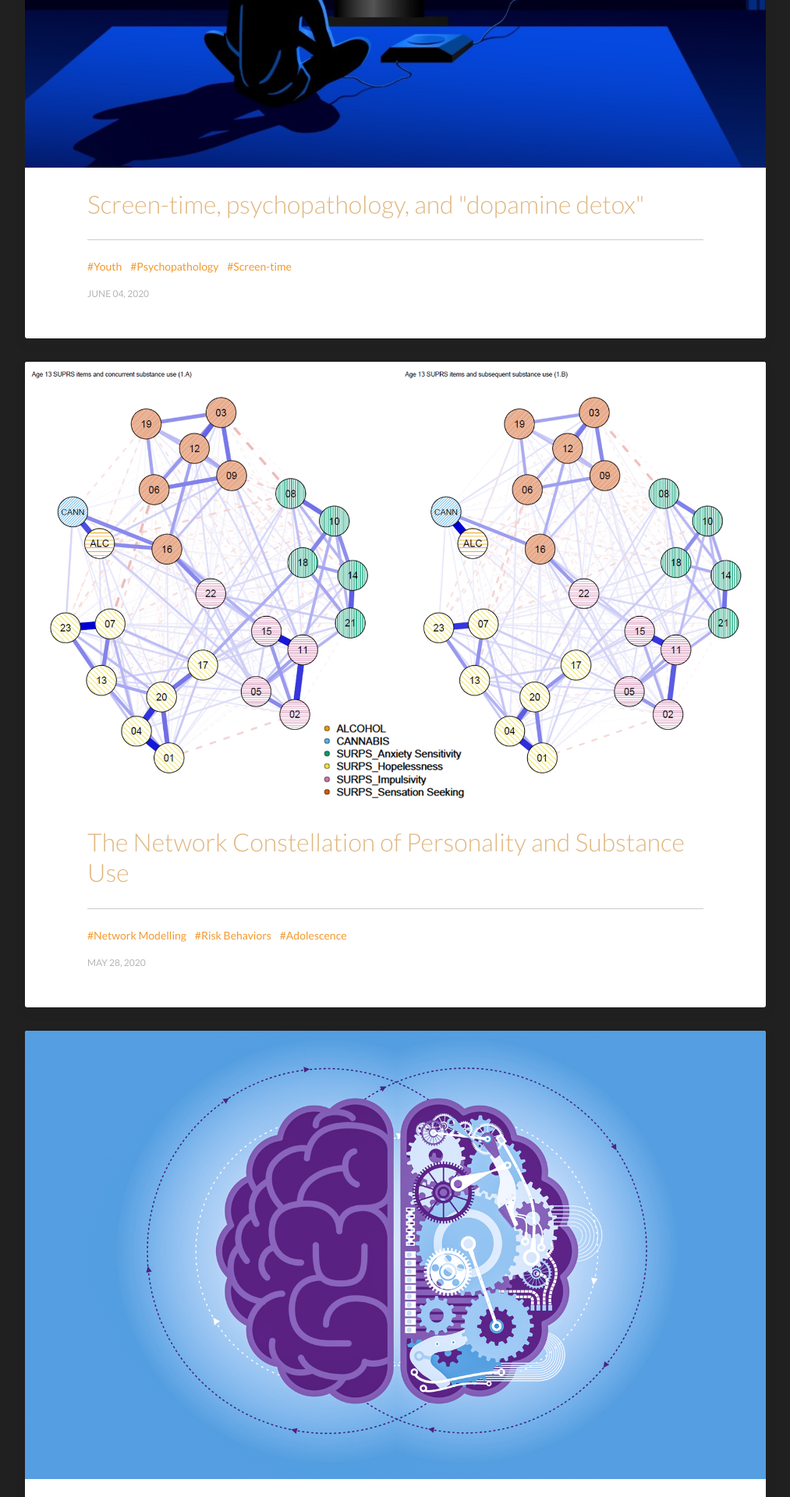
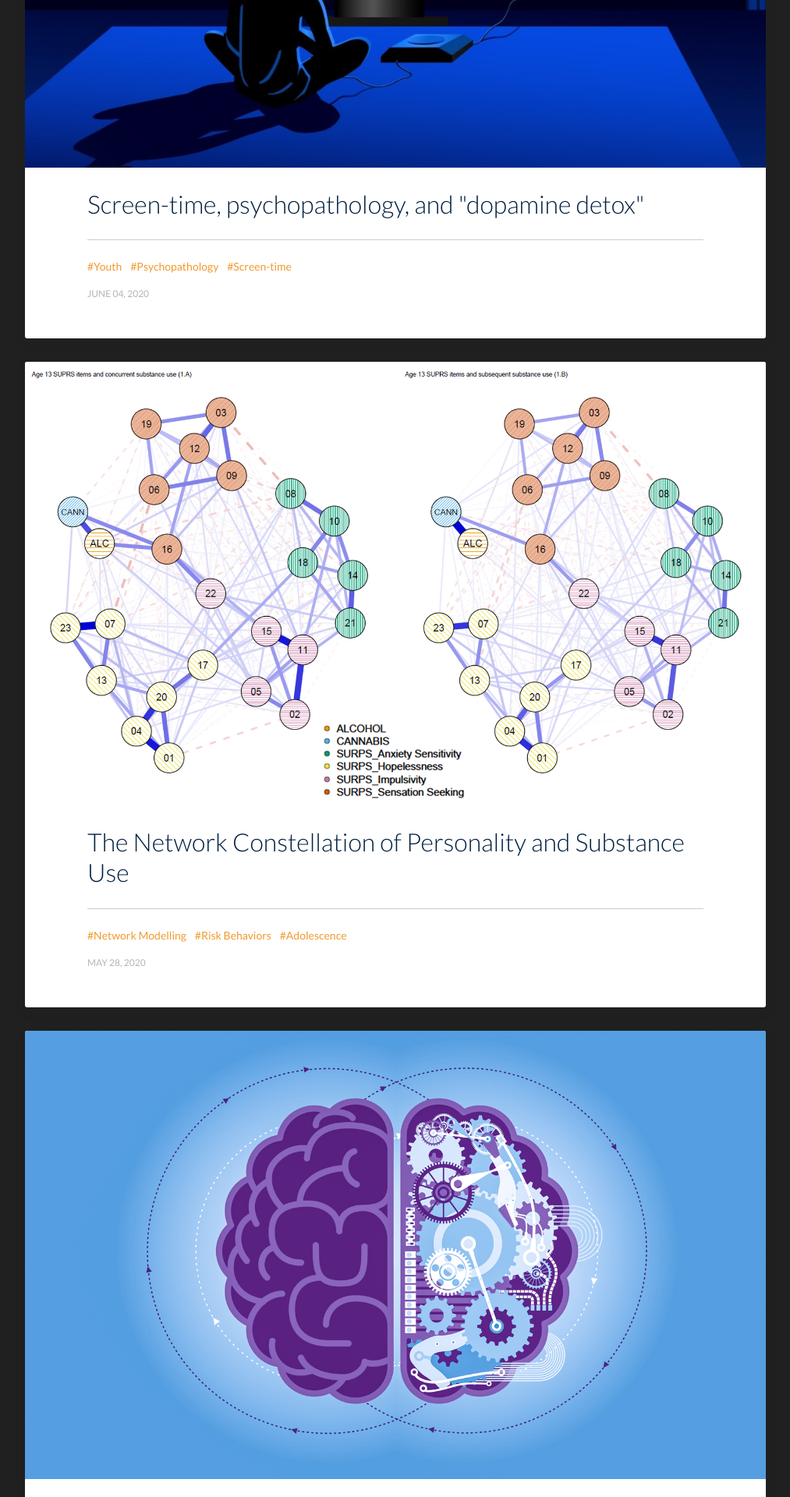
Before and after one commit to Kamran-Afzali/Kamran-Afzali.github.io, a Jekyll site: the page built from index.html, in a window 1280 px wide. Shown: the part 695-2615 px from the top of the page at 78% size, without its empty margins (133-1146 px from the left). Built offline with Jekyll 4.4.1, drawn with Linux system fonts in a browser that asks for light colours; the list of posts is cut into pages by our own code.

Commit message:
Update _variables.scss

```diff
--- a/_sass/_variables.scss
+++ b/_sass/_variables.scss
@@ -21,7 +21,7 @@
 $body-color                      : #202020;
 $text-color                      : #808080;
 $border-color                    : lighten($base-color,60);
-$link-color                      : rgba(224,182,125,1);
+$link-color                      : #001f3f;
 
 /*--- SCREEN SIZES ----------------------------------------------------------*/
 
```
